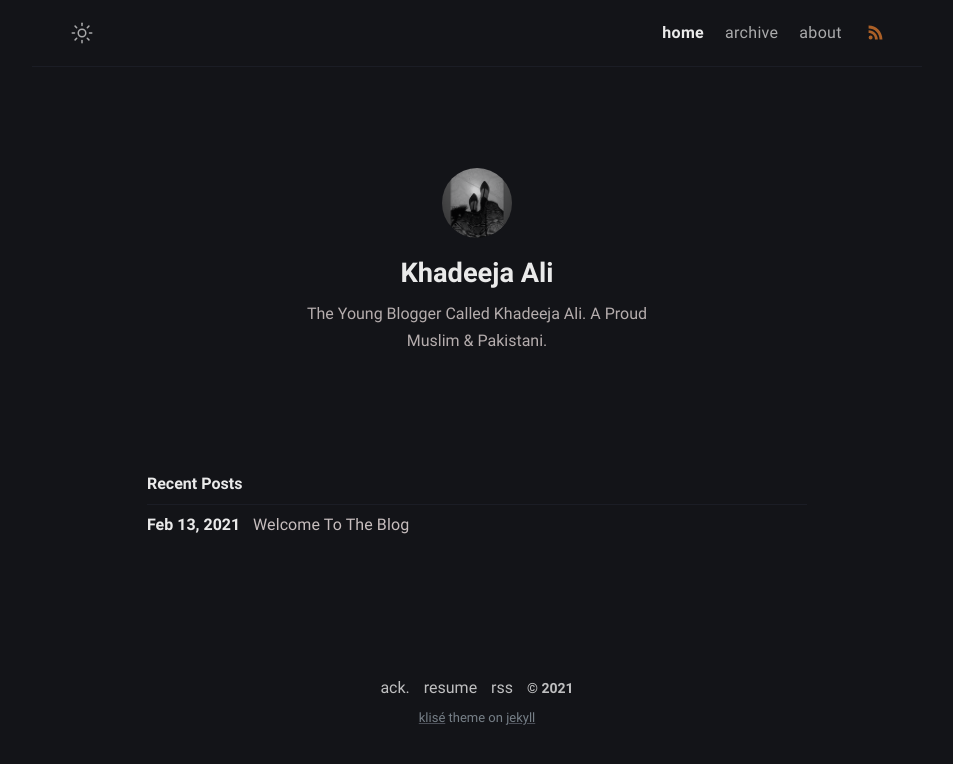
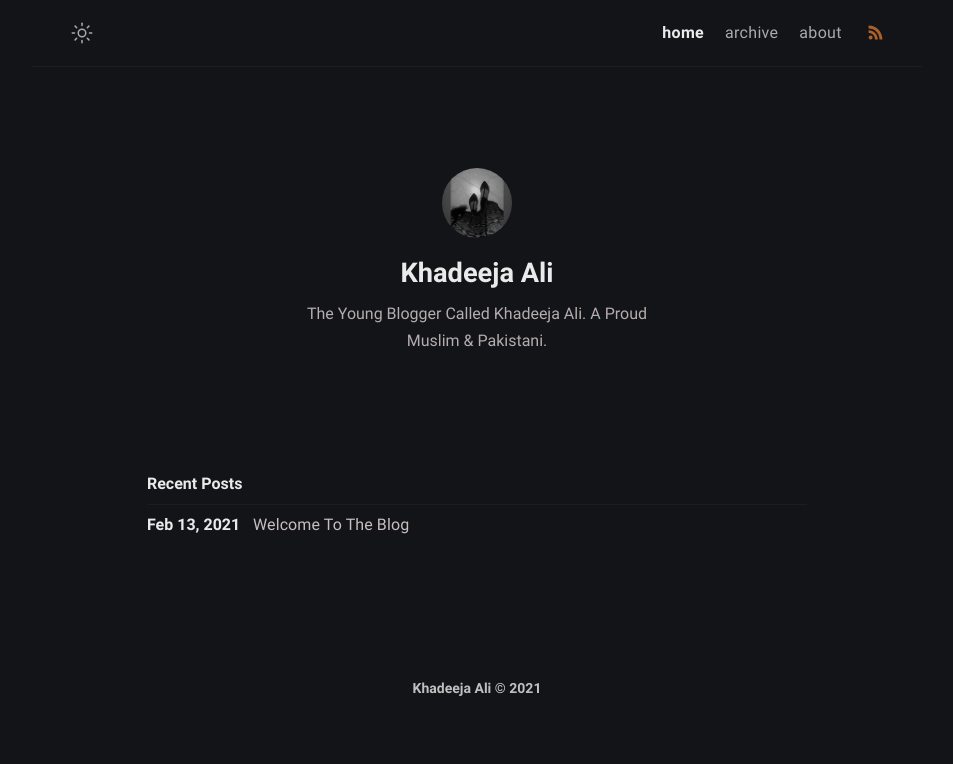
Before and after one commit to mtgsquad/bwk, a Jekyll site: the page built from index.md, in a window 1280 px wide. Shown: the top 764 px of the page, without its empty margins (163-1116 px from the left). Built offline with Jekyll 4.4.1, drawn with Linux system fonts in a browser that asks for light colours.

Commit message:
Update footer.html

```diff
--- a/_includes/footer.html
+++ b/_includes/footer.html
@@ -1,20 +1,7 @@
 <footer class="footer">
-  <a class="footer_item" href="/thanks">ack.</a>
-  <a class="footer_item" href="javascript::void(0)">resume</a>
-  <a class="footer_item" href="/feed.xml">rss</a>
-  <span class="footer_item">&copy; {{ site.time | date: "%Y" }}</span>
+  <span class="footer_item">Khadeeja Ali &copy; {{ site.time | date: "%Y" }}</span>
   <small class="footer_copyright">
     <!-- Klisé Theme: https://github.com/piharpi/jekyll-klise -->
-    <a
-      href="https://github.com/piharpi/jekyll-klise"
-      target="_blank"
-      rel="noreferrer noopener"
-      >klisé</a
-    >
-    theme on
-    <a href="https://jekyllrb.com" target="_blank" rel="noreferrer noopener"
-      >jekyll</a
-    >
   </small>
 </footer>
 <script src="/assets/js/main.js" defer="defer"></script>
```
